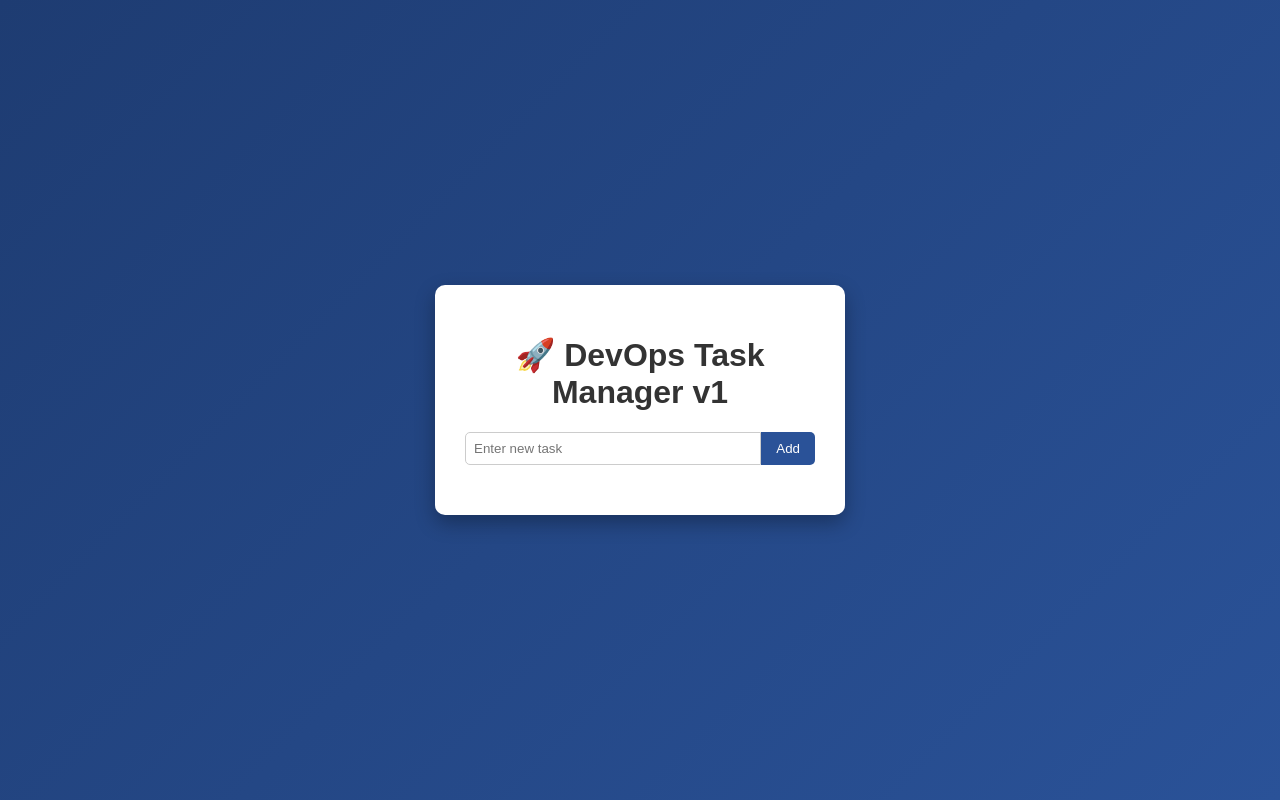
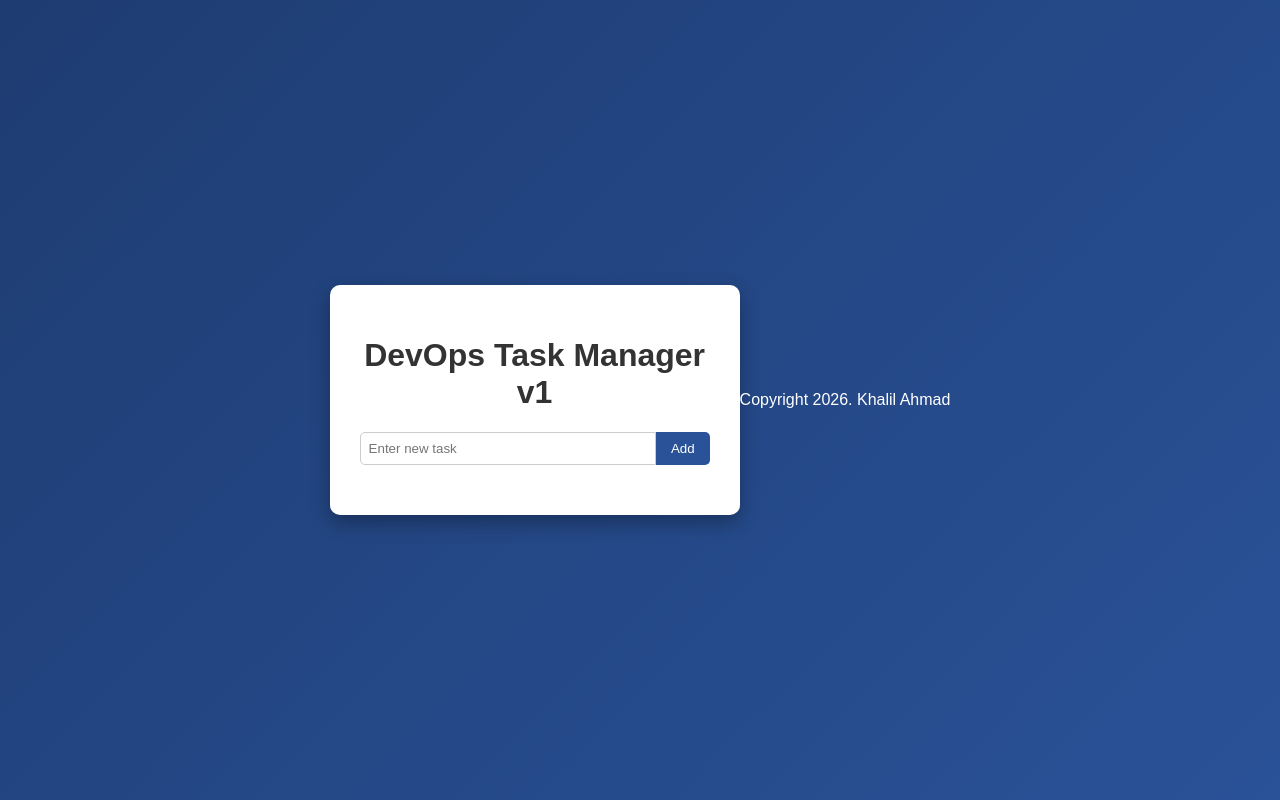
Before and after one commit to KhalilAhmadPK/Static_Task_Manager, a plain HTML site: page index.html in a window 1280 px wide. Drawn offline with Linux system fonts and the light colour scheme.

Commit message:
Update index.html

```diff
--- a/index.html
+++ b/index.html
@@ -77,7 +77,7 @@ li {
 <body>
 
 <div class="container">
-    <h1>🚀 DevOps Task Manager v1</h1>
+    <h1> DevOps Task Manager v1</h1>
 
     <div class="input-section">
         <input type="text" id="taskInput" placeholder="Enter new task">
@@ -86,6 +86,8 @@ li {
 
     <ul id="taskList"></ul>
 </div>
+
+<footer>Copyright 2026. Khalil Ahmad</footer>
 
 <script>
     document.addEventListener("DOMContentLoaded", loadTasks);
```
